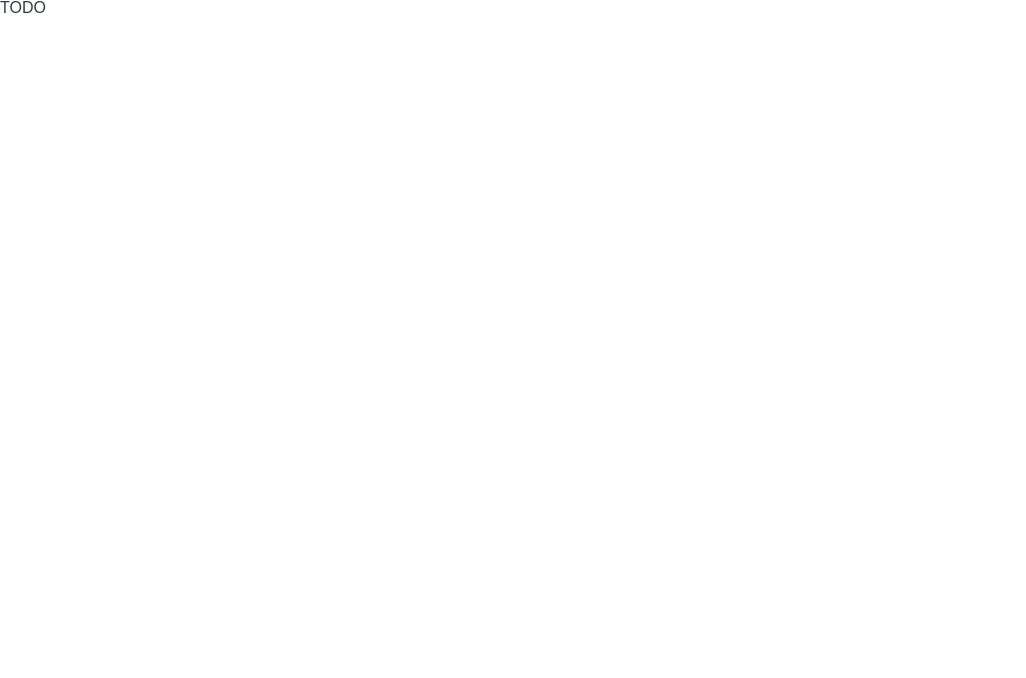
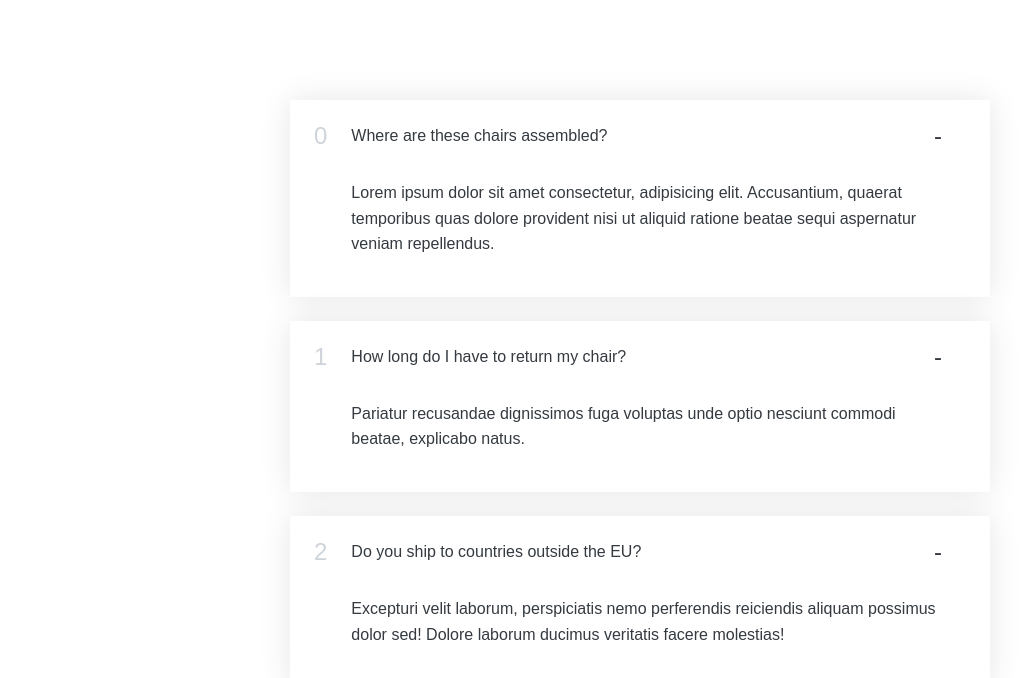
Before and after one commit to a-levitt/react.accordion, a React (Vite) app: page / in a window 1280 px wide. Shown: the top 678 px of the page, without its empty margins (0-1026 px from the left). Built offline with nearby package versions, Linux system fonts and the light colour scheme.

Commit message:
Implement app static version

```diff
--- a/src/App.jsx
+++ b/src/App.jsx
@@ -1,9 +1,10 @@
 import Accordion from './components/Accordion.jsx'
+import faqs from "./data/faq.js";
 
 function App() {
     return (
         <div>
-            <Accordion />
+            <Accordion data={faqs} />
         </div>
     );
 }
--- a/src/components/Accordion.jsx
+++ b/src/components/Accordion.jsx
@@ -1,5 +1,16 @@
-function Accordion() {
-    return <div>TODO</div>;
+import AccordionItem from "./AccordionItem.jsx";
+
+function Accordion({data}) {
+    return <div className="accordion">
+        {data.map((el, index) => (
+            <AccordionItem
+                key={index}
+                title={el.title}
+                text={el.text}
+                numb={index}
+            />
+        ))}
+    </div>
 }
 
 export default Accordion;
--- /dev/null
+++ b/src/components/AccordionItem.jsx
@@ -0,0 +1,12 @@
+function AccordionItem({numb, title, text}) {
+    return (
+        <div className="item">
+            <p className="number">{numb}</p>
+            <p className="text">{title}</p>
+            <p className="icon">-</p>
+            <div className="content-box">{text}</div>
+        </div>
+    )
+}
+
+export default AccordionItem;
--- /dev/null
+++ b/src/data/faq.js
@@ -0,0 +1,19 @@
+const faqs = [
+    {
+        title: "Where are these chairs assembled?",
+        text:
+            "Lorem ipsum dolor sit amet consectetur, adipisicing elit. Accusantium, quaerat temporibus quas dolore provident nisi ut aliquid ratione beatae sequi aspernatur veniam repellendus."
+    },
+    {
+        title: "How long do I have to return my chair?",
+        text:
+            "Pariatur recusandae dignissimos fuga voluptas unde optio nesciunt commodi beatae, explicabo natus."
+    },
+    {
+        title: "Do you ship to countries outside the EU?",
+        text:
+            "Excepturi velit laborum, perspiciatis nemo perferendis reiciendis aliquam possimus dolor sed! Dolore laborum ducimus veritatis facere molestias!"
+    }
+];
+
+export default faqs;
```
